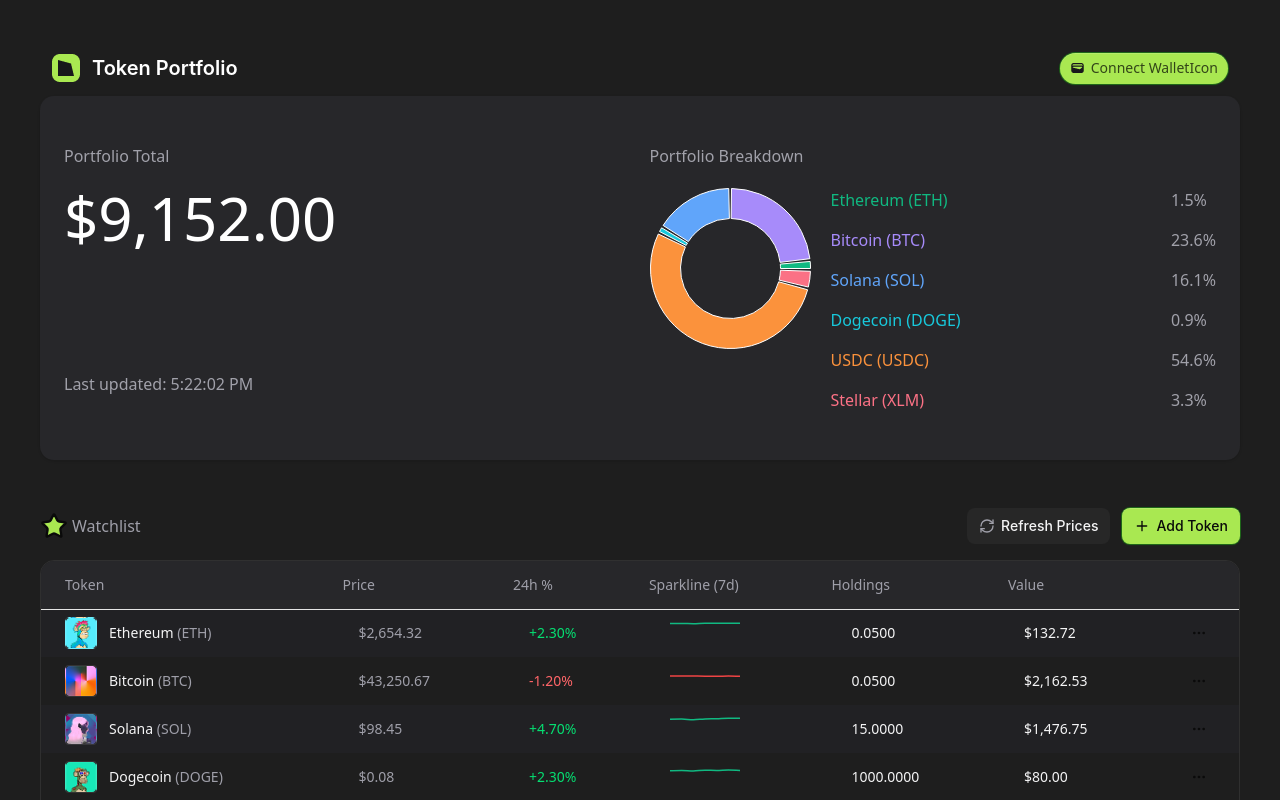
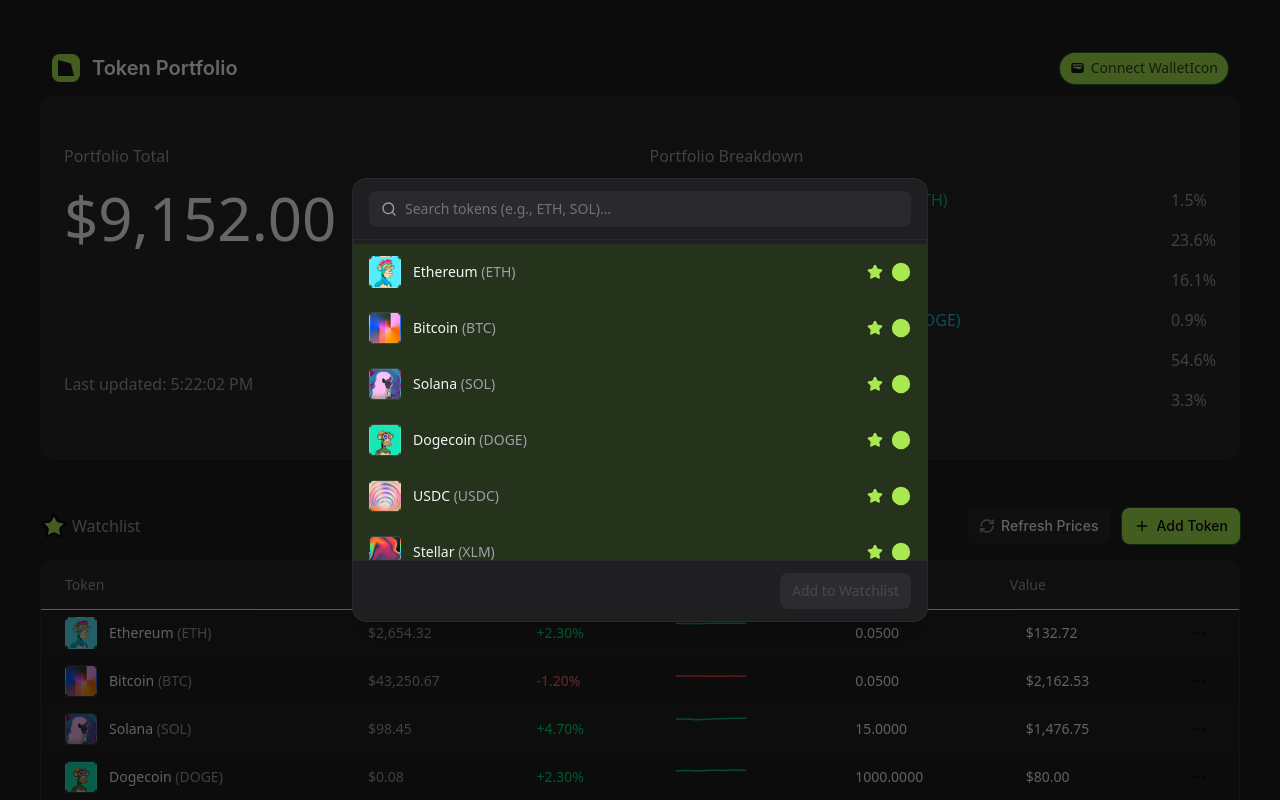
Before and after one commit to ay690/Plena_Finance, a React (Vite) app: page / in a window 1280 px wide. Both pictures are taken after a click on the button "Add Token". Shown: the top 800 px of the page. Built offline with nearby package versions, Linux system fonts and the light colour scheme; grey boxes are pictures that could not be loaded.

Commit message:
feat & UI: Modal for adding your tokens

```diff
--- a/src/mockData/mockData.ts
+++ b/src/mockData/mockData.ts
@@ -4,6 +4,8 @@
 import dogeIcon from "../assets/dodge.png";
 import stellarIcon from "../assets/stellar.png";
 import solanaIcon from "../assets/SOL.png";
+import pinIcon from "../assets/pin.png";
+import hypeIcon from "../assets/hyper.png";
 
 export const mockTokens = [
   {
@@ -66,4 +68,35 @@
     sparklineData: [0.125, 0.123, 0.121, 0.119, 0.118, 0.12, 0.12],
     holdings: 2500.0,
   },
+  // Extra tokens for testing modal selections
+  {
+    id: "hyperliquid",
+    icon: hypeIcon,
+    name: "Hyperliquid",
+    symbol: "HYPE",
+    price: 15.72,
+    change24h: 1.4,
+    sparklineData: [14.8, 15.0, 15.2, 15.4, 15.6, 15.7, 15.72],
+    holdings: 0,
+  },
+  {
+    id: "pinlink",
+    icon: pinIcon,
+    name: "PinLink",
+    symbol: "PIN",
+    price: 6.23,
+    change24h: -0.6,
+    sparklineData: [6.7, 6.2, 6.15, 6.3, 6.28, 6.25, 6.23],
+    holdings: 0,
+  },
+  {
+    id: "arbitrum",
+    icon: solanaIcon,
+    name: "Arbitrum",
+    symbol: "ARB",
+    price: 1.12,
+    change24h: 3.2,
+    sparklineData: [1.01, 1.05, 1.08, 1.1, 1.09, 1.11, 1.12],
+    holdings: 0,
+  },
 ];
--- a/src/screens/Home/sections/WatchlistSection/WatchlistSection.tsx
+++ b/src/screens/Home/sections/WatchlistSection/WatchlistSection.tsx
@@ -6,10 +6,12 @@
   StarIcon,
   TrashIcon,
   Edit2Icon,
+  SearchIcon,
+  CircleIcon,
 } from "lucide-react";
 import React from "react";
 import { useAppSelector, useAppDispatch } from "../../../../hooks/redux";
-import { refreshPrices, removeToken, setTokens } from "../../../../store/slices/portfolioSlice";
+import { refreshPrices, removeToken, setTokens, addToken, type Token } from "../../../../store/slices/portfolioSlice";
 import { EditableCell } from "../../../../components/EditableCell";
 import { MiniSparkline } from "../../../../components/MiniSparkline";
 import { PortfolioDonutChart } from "../../../../components/PortfolioDonutChart";
@@ -48,6 +50,9 @@
   );
 
   const [editingTokenId, setEditingTokenId] = React.useState<string | null>(null);
+  const [isAddModalOpen, setIsAddModalOpen] = React.useState(false);
+  const [search, setSearch] = React.useState("");
+  const [selectedIds, setSelectedIds] = React.useState<string[]>([]);
 
   React.useEffect(() => {
     if (tokens.length === 0) {
@@ -82,6 +87,26 @@
   const handleEditHoldings = (tokenId: string) => {
     setEditingTokenId(tokenId);
   };
+
+  const openAddModal = () => {
+    setSelectedIds([]);
+    setSearch("");
+    setIsAddModalOpen(true);
+  };
+
+  const closeAddModal = () => setIsAddModalOpen(false);
+
+  const handleConfirmAdd = () => {
+    setIsAddModalOpen(false);
+  };
+
+  const existingIds = new Set(tokens.map((t) => t.id));
+  const catalogTokens: Token[] = mockTokens as Token[];
+  const filteredCatalog = catalogTokens.filter(
+    (t) =>
+      t.name.toLowerCase().includes(search.toLowerCase()) ||
+      t.symbol.toLowerCase().includes(search.toLowerCase())
+  );
 
   return (
     <div className="flex flex-col items-start gap-12 w-full">
@@ -162,6 +187,7 @@
           <Button
             variant="ghost"
             className="px-3 py-2 bg-[#a9e851] rounded-md shadow-[0px_0px_0px_1px_#1f6619,0px_1px_2px_#1f661966,inset_0px_0.75px_0px_#ffffff33] h-auto gap-1.5 cursor-pointer"
+            onClick={openAddModal}
           >
             <PlusIcon className="w-[15px] h-[15px]" />
             <span className="font-medium text-darkforegroundsfg-on-inverted text-sm [font-family:'Inter',Helvetica] tracking-[0] leading-5 whitespace-nowrap">
@@ -323,6 +349,97 @@
           </div>
         </div>
       </div>
+
+      {/* Add Token Modal */}
+      {isAddModalOpen && (
+        <div className="fixed inset-0 z-50 flex items-center justify-center">
+          <div className="absolute inset-0 bg-black/60" onClick={closeAddModal} />
+          <div className="relative z-10 w-full max-w-xl mx-4 bg-[#1f1f22] border border-[#2a2a2e] rounded-xl shadow-xl">
+            <div className="flex items-center justify-between px-4 py-3 border-b border-[#2a2a2e]">
+              <div className="flex items-center gap-2 flex-1 bg-[#2a2a2e] rounded-md px-3 py-2">
+                <SearchIcon className="w-4 h-4 text-zinc-400" />
+                <input
+                  autoFocus
+                  value={search}
+                  onChange={(e) => setSearch(e.target.value)}
+                  placeholder="Search tokens (e.g., ETH, SOL)…"
+                  className="bg-transparent outline-none text-sm text-zinc-100 placeholder:text-zinc-500 flex-1"
+                />
+              </div>
+            </div>
+            <div className="max-h-80 overflow-y-auto py-1">
+              {filteredCatalog.length === 0 ? (
+                <div className="px-4 py-6 text-center text-zinc-500 text-sm">
+                  No tokens found.
+                </div>
+              ) : (
+                filteredCatalog.map((t) => {
+                  const alreadyAdded = existingIds.has(t.id);
+                  const selected = selectedIds.includes(t.id) || alreadyAdded;
+                  return (
+                    <button
+                      key={t.id}
+                      onClick={() => {
+                        if (alreadyAdded) {
+                          // remove immediately
+                          dispatch(removeToken(t.id));
+                          setSelectedIds((prev) => prev.filter((x) => x !== t.id));
+                        } else {
+                          // add immediately
+                          dispatch(addToken(t as Token));
+                          setSelectedIds((prev) =>
+                            prev.includes(t.id) ? prev : [...prev, t.id]
+                          );
+                        }
+                      }}
+                      className={`w-full text-left px-4 py-3 flex items-center gap-3 hover:bg-[#26262a] ${
+                        selected ? "bg-[#25331c]" : ""
+                      }`}
+                    >
+                      <div
+                        className="w-8 h-8 rounded border-[0.5px] border-solid border-[#ffffff1a]"
+                        style={{ background: `url(${t.icon}) 50% 50% / cover` }}
+                      />
+                      <div className="flex-1">
+                        <div className="text-zinc-100 text-sm">
+                          {t.name} <span className="text-zinc-400">({t.symbol})</span>
+                        </div>
+                      </div>
+                      {/* star + radio indicator */}
+                      <div className="flex items-center gap-2">
+                        <StarIcon
+                          className="w-4 h-4 cursor-pointer"
+                          color={selected ? "#a9e851" : "#52525b"}
+                          fill={selected ? "#a9e851" : "transparent"}
+                        />
+                        {selected ? (
+                          <CircleIcon fill="#a9e851" className="w-5 h-5 text-[#a9e851] cursor-pointer" />
+                        ) : (
+                          <CircleIcon className="w-5 h-5 text-zinc-500 cursor-pointer" />
+                        )}
+                      </div>
+                    </button>
+                  );
+                })
+              )}
+            </div>
+            <div className="px-4 py-3 border-t border-[#2a2a2e] flex justify-end">
+              <Button
+                variant="ghost"
+                className={`px-3 py-2 rounded-md cursor-pointer h-auto gap-1.5 ${
+                  selectedIds.length === 0
+                    ? "bg-[#3a3a3f] text-zinc-500"
+                    : "bg-[#a9e851] text-black"
+                }`}
+                disabled={selectedIds.length === 0}
+                onClick={handleConfirmAdd}
+              >
+                Add to Watchlist
+              </Button>
+            </div>
+          </div>
+        </div>
+      )}
     </div>
   );
 };
--- a/src/store/slices/portfolioSlice.ts
+++ b/src/store/slices/portfolioSlice.ts
@@ -64,6 +64,13 @@
       state.tokens = action.payload;
       state.lastUpdated = new Date().toLocaleTimeString();
     },
+    addToken: (state, action: PayloadAction<Token>) => {
+      const exists = state.tokens.some((t) => t.id === action.payload.id);
+      if (!exists) {
+        state.tokens.push(action.payload);
+        state.lastUpdated = new Date().toLocaleTimeString();
+      }
+    },
     updateHoldings: (
       state,
       action: PayloadAction<{ id: string; holdings: number }>
@@ -94,6 +101,6 @@
   },
 });
 
-export const { setTokens, updateHoldings, removeToken } =
+export const { setTokens, addToken, updateHoldings, removeToken } =
   portfolioSlice.actions;
 export default portfolioSlice.reducer;
```
